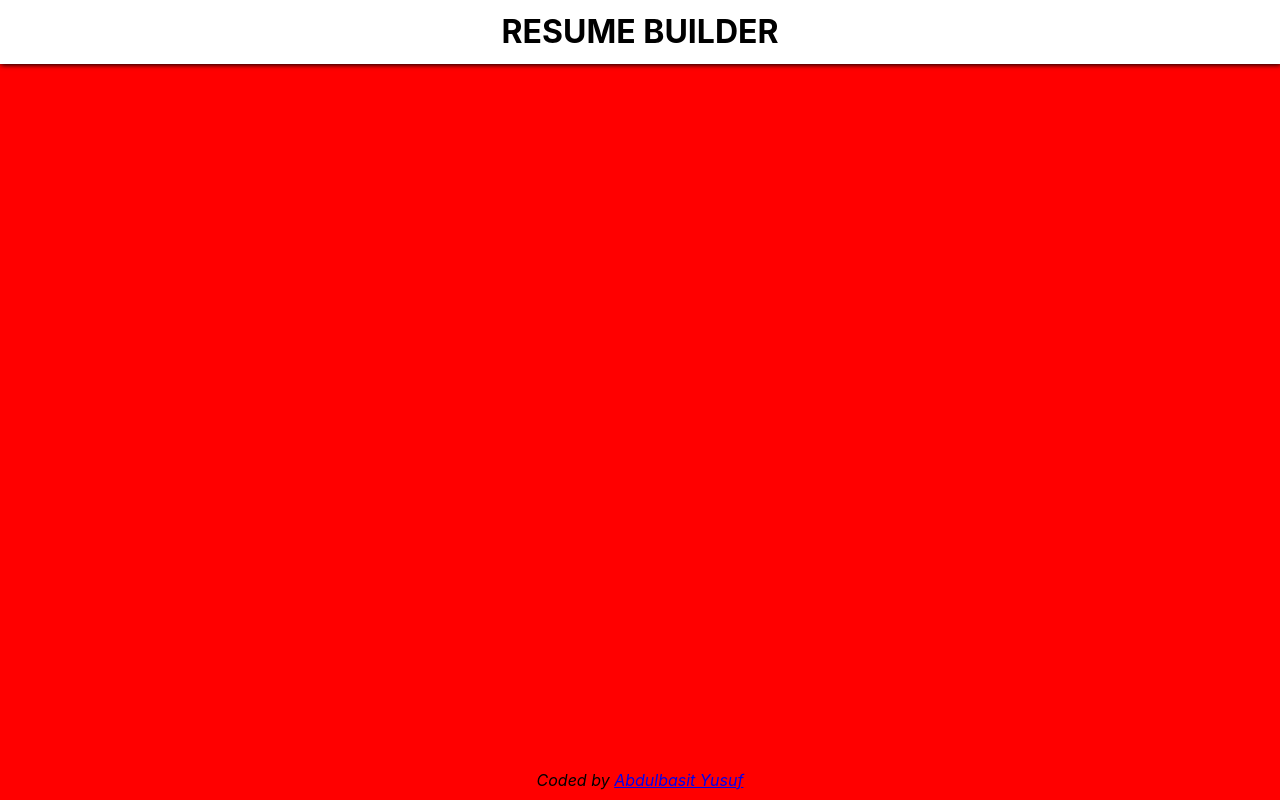
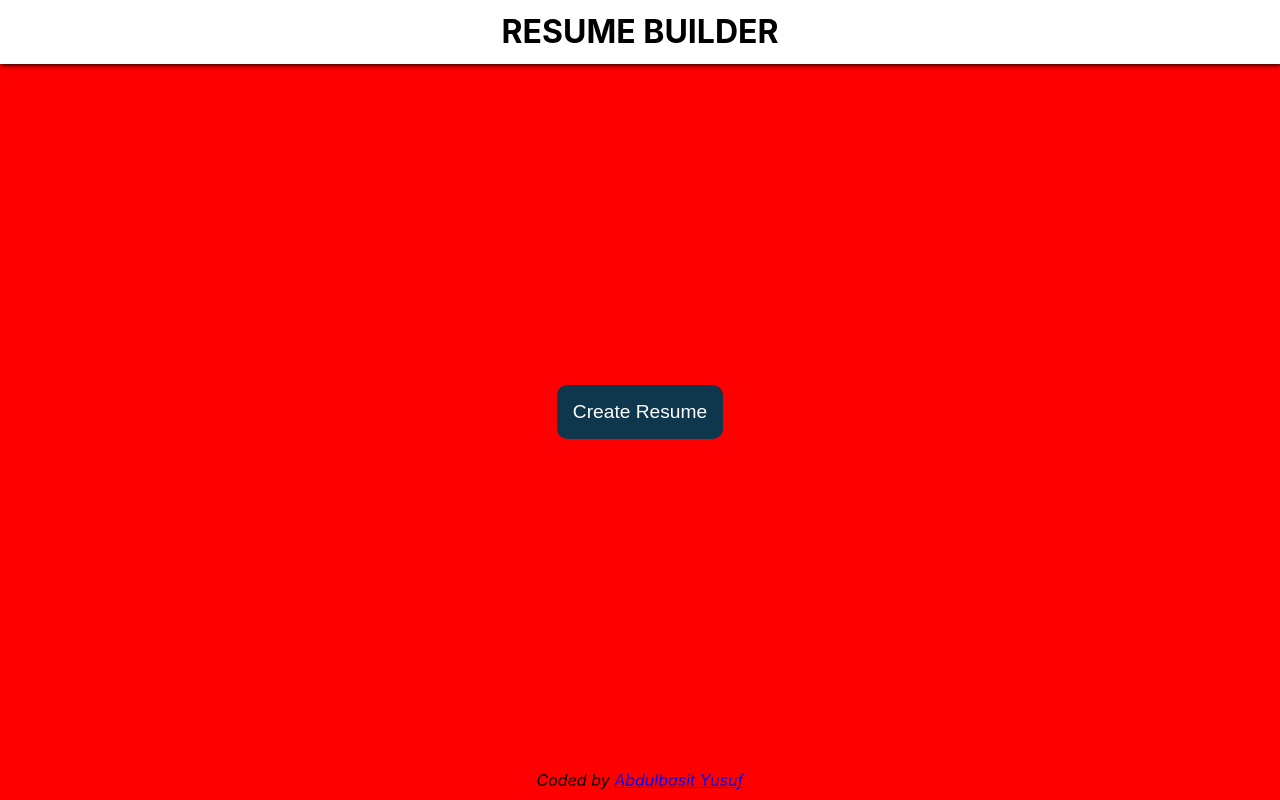
Before and after one commit to Jideotetic/resume-builder, a React (Vite) app: page / in a window 1280 px wide. Built offline with nearby package versions, Linux system fonts and the light colour scheme.

Commit message:
Implemented a create resume button

```diff
--- a/src/components/App.jsx
+++ b/src/components/App.jsx
@@ -2,6 +2,7 @@ import Favicon from './Favicon';
 import Header from './Header';
 import Main from './Main';
 import Footer from './Footer';
+import CreateResumeButton from './CreateResumeButton';
 import '../styles/App.css';
 
 function App() {
@@ -9,7 +10,9 @@ function App() {
     <>
       <Favicon />
       <Header />
-      <Main></Main>
+      <Main>
+        <CreateResumeButton />
+      </Main>
       <Footer />
     </>
   );
--- /dev/null
+++ b/src/components/CreateResumeButton.jsx
@@ -0,0 +1,5 @@
+import '../styles/CreateResumeButton.css';
+
+export default function CreateResumeButton() {
+  return <button className="create-resume">Create Resume</button>;
+}
--- /dev/null
+++ b/src/styles/CreateResumeButton.css
@@ -0,0 +1,17 @@
+.create-resume {
+  background-color: rgb(14, 55, 78);
+  color: #fff;
+  padding: 16px;
+  font-size: 1.2rem;
+  border-radius: 10px;
+  border: none;
+  cursor: pointer;
+  transition: all 0.5s ease;
+  margin: 0 auto;
+  display: block;
+}
+
+.create-resume:hover {
+  background-color: rgb(7, 26, 37);
+  transform: scale(1.1);
+}/*# sourceMappingURL=CreateResumeButton.css.map */
--- /dev/null
+++ b/src/styles/CreateResumeButton.scss
@@ -0,0 +1,19 @@
+@use 'variables';
+
+.create-resume {
+  background-color: variables.$resume-header-bg;
+  color: variables.$light-bg;
+  padding: 16px;
+  font-size: 1.2rem;
+  border-radius: 10px;
+  border: none;
+  cursor: pointer;
+  transition: all 0.5s ease;
+  margin: 0 auto;
+  display: block;
+}
+
+.create-resume:hover {
+  background-color: variables.$hover-bg;
+  transform: scale(1.1);
+}
```
Also changed, not shown: 1 other file (tests, documents, lock files or other folders).
